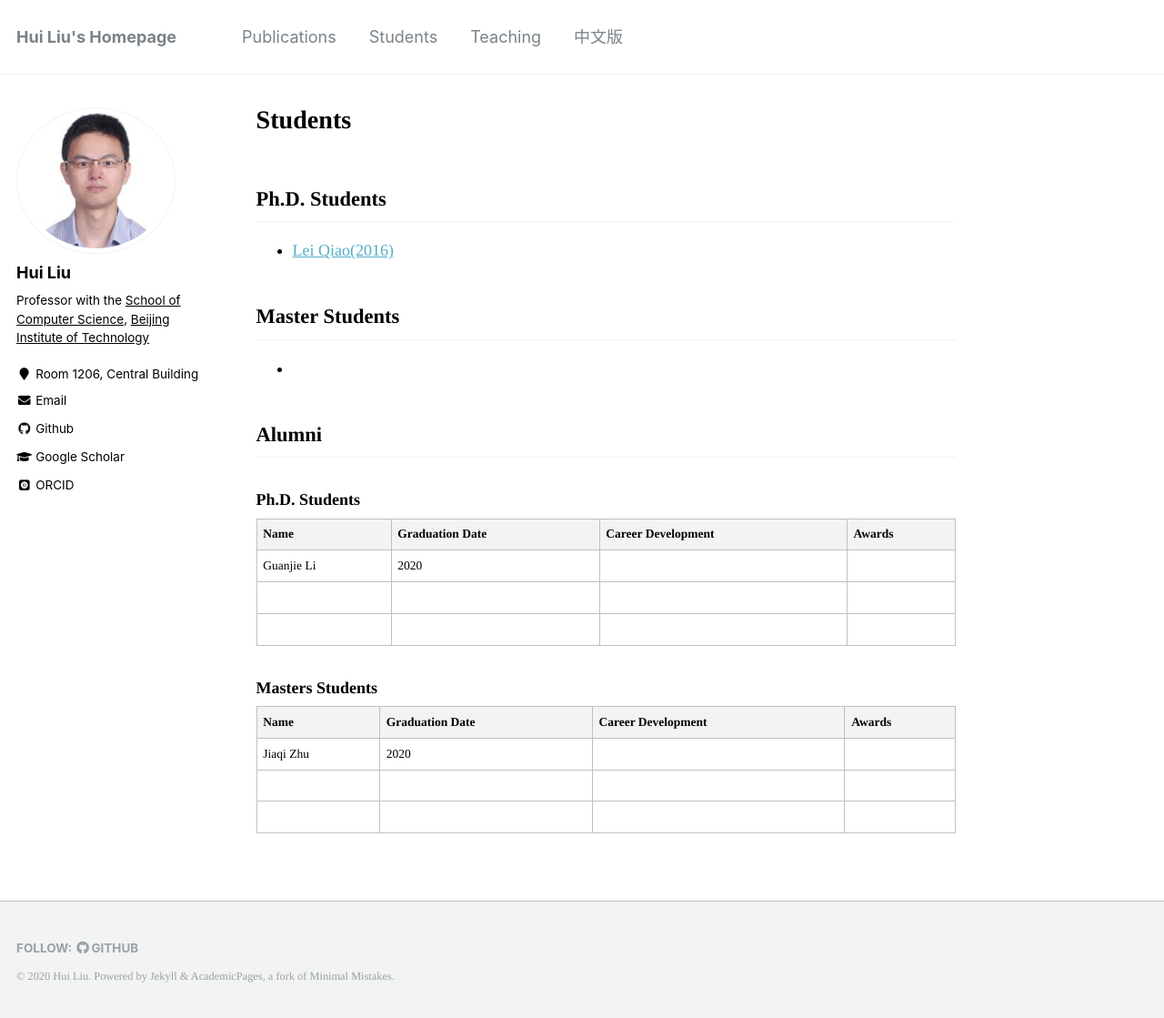
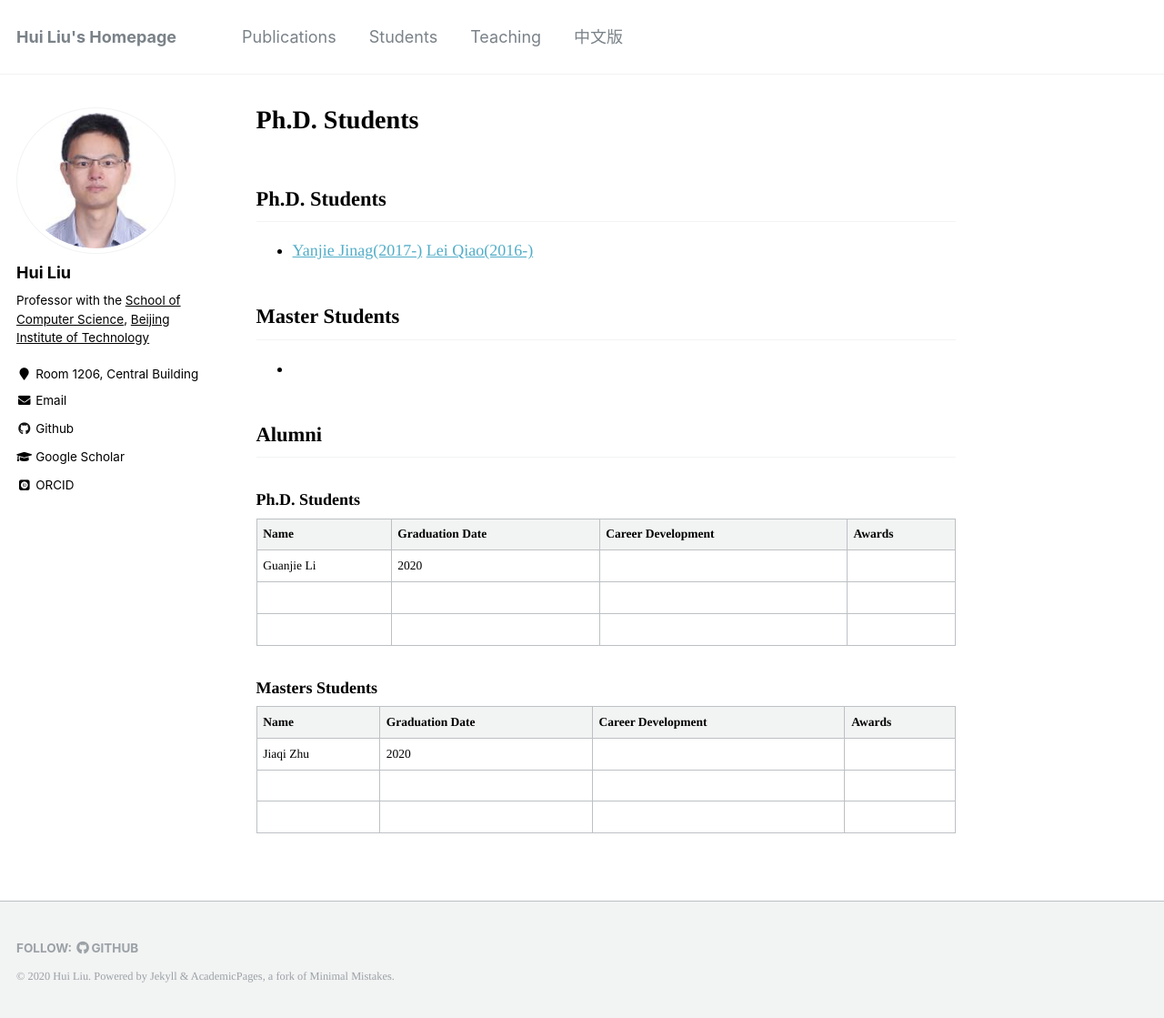
Before and after one commit to liuhuigmail/liuhuigmail.github.io, a Jekyll site: the page built from _pages/students.md, in a window 1280 px wide and 1119 px high. Shown: the whole window at 91% size. Built offline with Jekyll 4.4.1, drawn with Linux system fonts in a browser that asks for light colours; some web fonts are replaced; our own code applies the rules of GitHub Pages for plain Markdown files.

Commit message:
Update students.md

```diff
--- a/_pages/students.md
+++ b/_pages/students.md
@@ -8,7 +7,7 @@
 
 ## Ph.D. Students
 
-* [Lei Qiao(2016)](#)
+* [Yanjie Jinag(2017-)](#) [Lei Qiao(2016-)](#)
 
 ## Master Students
 
```
Also changed, not shown: other parts of _pages/students.md (+0 -1 lines).
